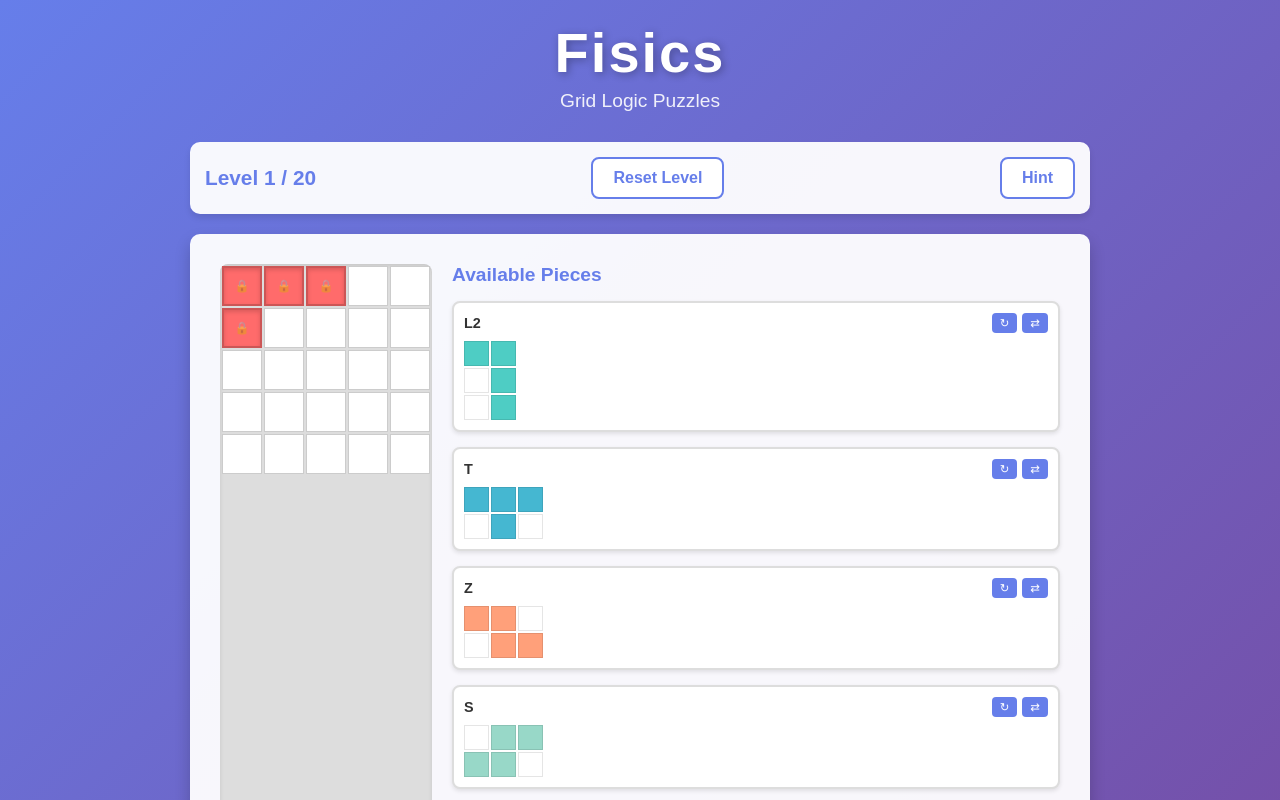
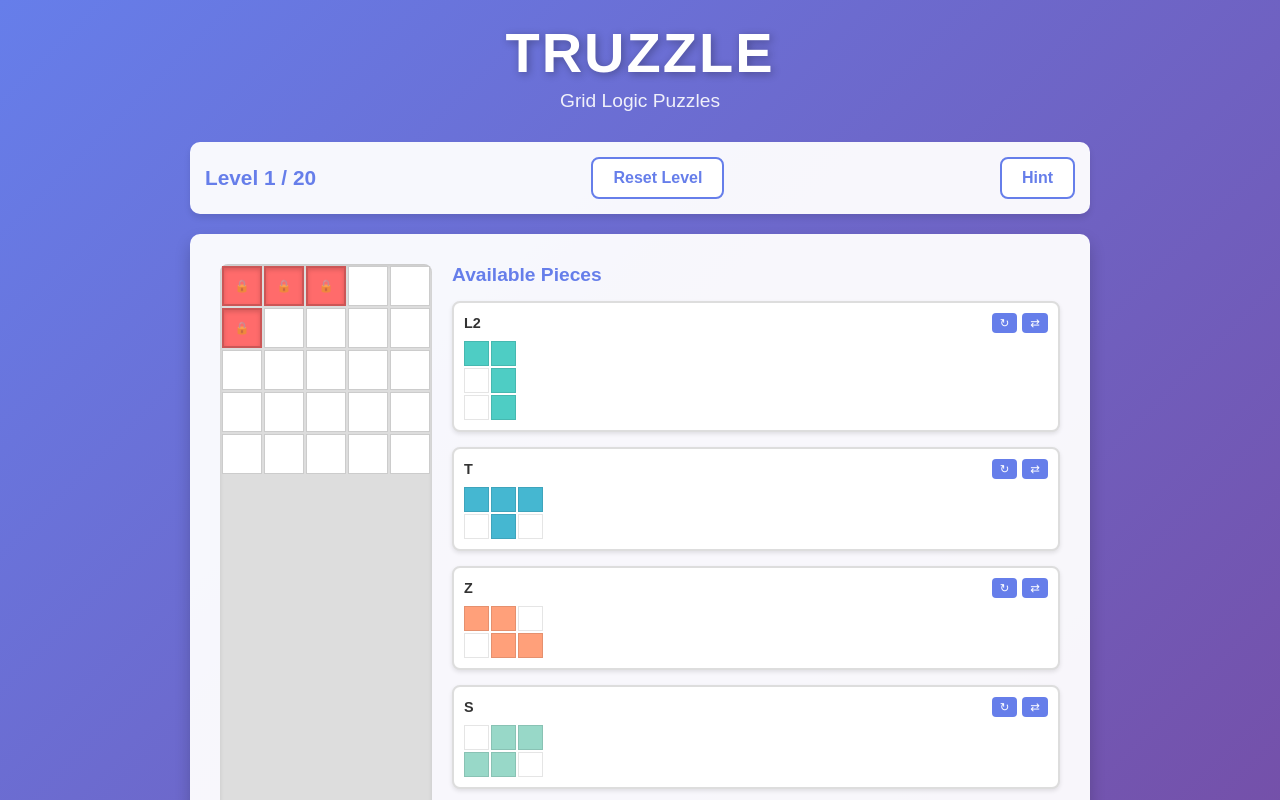
Before and after one commit to markroyanderson/truzzle, a plain HTML site: page index.html in a window 1280 px wide. Shown: the top 800 px of the page. Drawn offline with Linux system fonts and the light colour scheme.

Commit message:
Update index.html

```diff
--- a/index.html
+++ b/index.html
@@ -9,7 +9,7 @@
 <body>
     <div class="container">
         <header>
-            <h1>Fisics</h1>
+            <h1>TRUZZLE</h1>
             <p class="tagline">Grid Logic Puzzles</p>
         </header>
 
```
